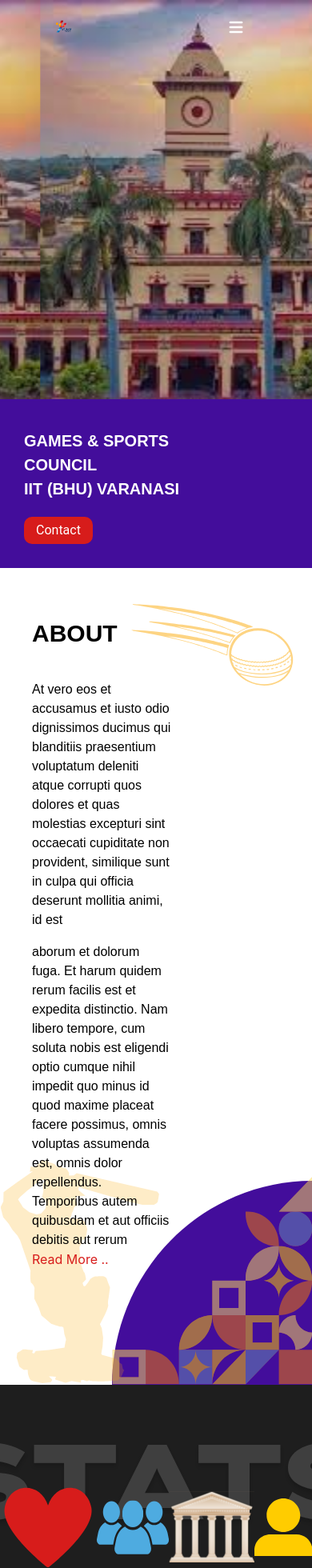
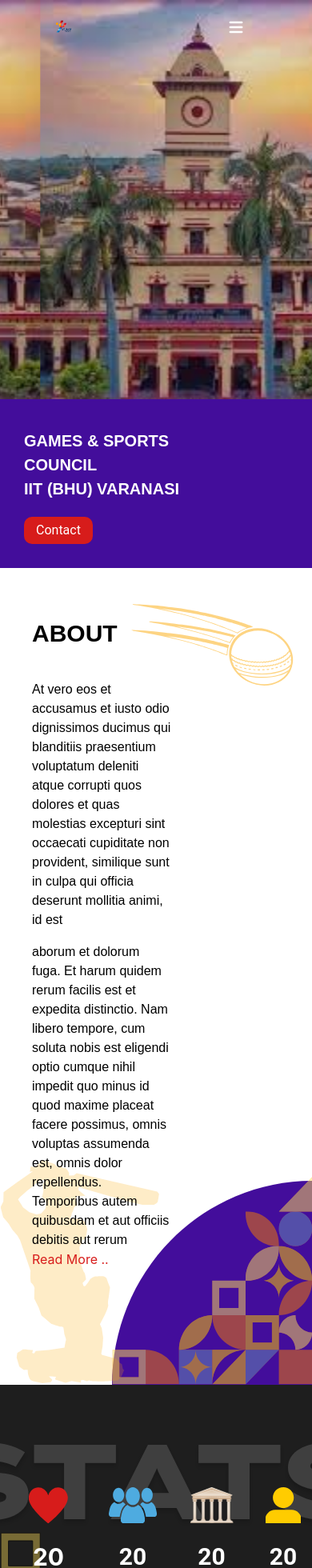
Before and after one commit to Sumitsh28/GSC-IIT-BHU-Frontend, a React (Vite) app in the folder gsc-frontend/: page / in a window 390 px wide. Shown: the top 1960 px of the page at 80% size. Built offline with nearby package versions, Linux system fonts and the light colour scheme; a web font is replaced by a local one.

Commit message:
Add responsive images in stats

```diff
--- a/gsc-frontend/src/App.css
+++ b/gsc-frontend/src/App.css
@@ -6,3 +6,22 @@
 .image-filter:hover {
   filter: brightness(1);
 }
+
+.image-stats{
+
+@media (min-width: 320px) {
+  height: 45px;
+}
+@media (min-width: 620px) {
+  height: 60px;
+}
+@media (min-width: 768px) {
+  height: 75px;
+}
+@media (min-width: 992px) {
+  height: 90px;
+}
+@media (min-width: 1200px) {
+  height: 105px;
+}
+}
--- a/gsc-frontend/src/components/Stats.jsx
+++ b/gsc-frontend/src/components/Stats.jsx
@@ -3,6 +3,7 @@
 import Temple from "/assets/Temple.svg";
 import Individual from "/assets/Individual.svg";
 import Team from "/assets/Team.svg";
+import "../App.css";
 import { useInView } from "react-intersection-observer";
 const Stats = () => {
   const a = 20; // Fetch from backend from hook
@@ -15,17 +16,17 @@
   });
   useEffect(() => {
     let r;
-    console.log('Hello');
-    if(inView && core<a && institute<a && clubs<a && events<a){
-      r = setInterval(()=>{
-        setCore(c=>c+1);
-        setInstitute(i=>i+1);
-        setClubs(c=>c+1);
-        setEvents(e=>e+1);
-      },100)
+    // console.log('Hello');
+    if (inView && core < a && institute < a && clubs < a && events < a) {
+      r = setInterval(() => {
+        setCore((c) => c + 1);
+        setInstitute((i) => i + 1);
+        setClubs((c) => c + 1);
+        setEvents((e) => e + 1);
+      }, 100);
     }
-    return ()=>clearInterval(r);
-  }, [clubs,core,institute,events,inView]);
+    return () => clearInterval(r);
+  }, [clubs, core, institute, events, inView]);
 
   return (
     //For large screens
@@ -35,14 +36,14 @@
           <div className="bg-[url('/assets/DiscusThrower.svg')] bg-no-repeat bg-right-bottom bg-18%">
             <div className="flex justify-evenly pt-32 pb-40">
               <div className="text-center font-inter flex flex-col">
-                <img style={{ height: "100px" }} src={Heart} alt="Heart" />
+                <img className="image-stats" src={Heart} alt="Heart" />
                 <div className="text-white font-bold text-3xl pt-6">{core}</div>
                 <div className="text-white font-semibold text-2xl pt-2">
                   Core Team Members
                 </div>
               </div>
               <div className="text-center flex flex-col">
-                <img style={{ height: "100px" }} src={Team} alt="Team" />
+                <img className="image-stats" src={Team} alt="Team" />
                 <div className="text-white font-bold text-3xl pt-6">
                   {institute}
                 </div>
@@ -51,7 +52,7 @@
                 </div>
               </div>
               <div className="text-center flex flex-col">
-                <img style={{ height: "100px" }} src={Temple} alt="Temple" />
+                <img className="image-stats" src={Temple} alt="Temple" />
 
                 <div className="text-white font-bold text-3xl pt-6">
                   {clubs}
@@ -62,7 +63,7 @@
               </div>
               <div className="text-center flex flex-col">
                 <img
-                  style={{ height: "100px" }}
+                  className="image-stats"
                   src={Individual}
                   alt="Individual"
                 />
```
